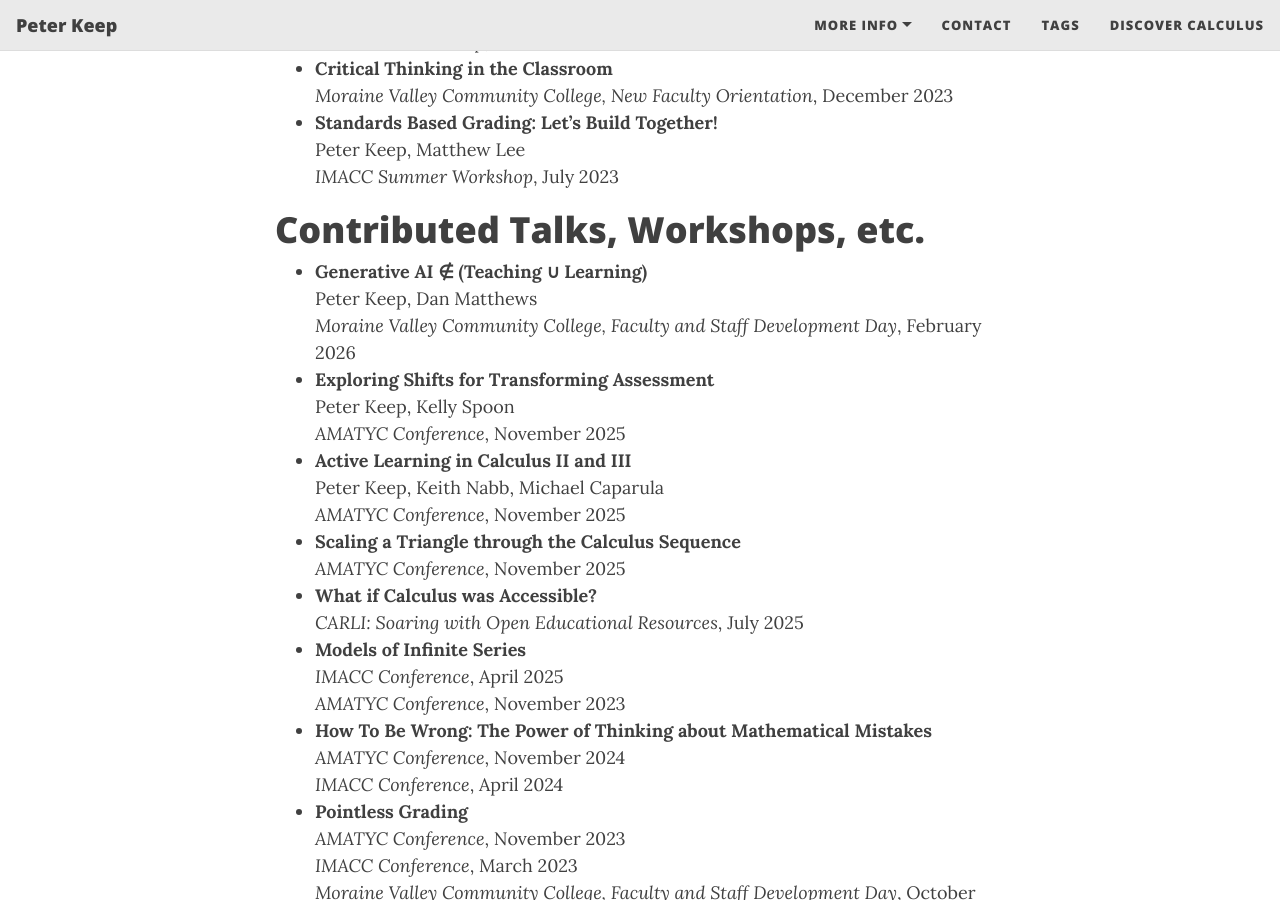
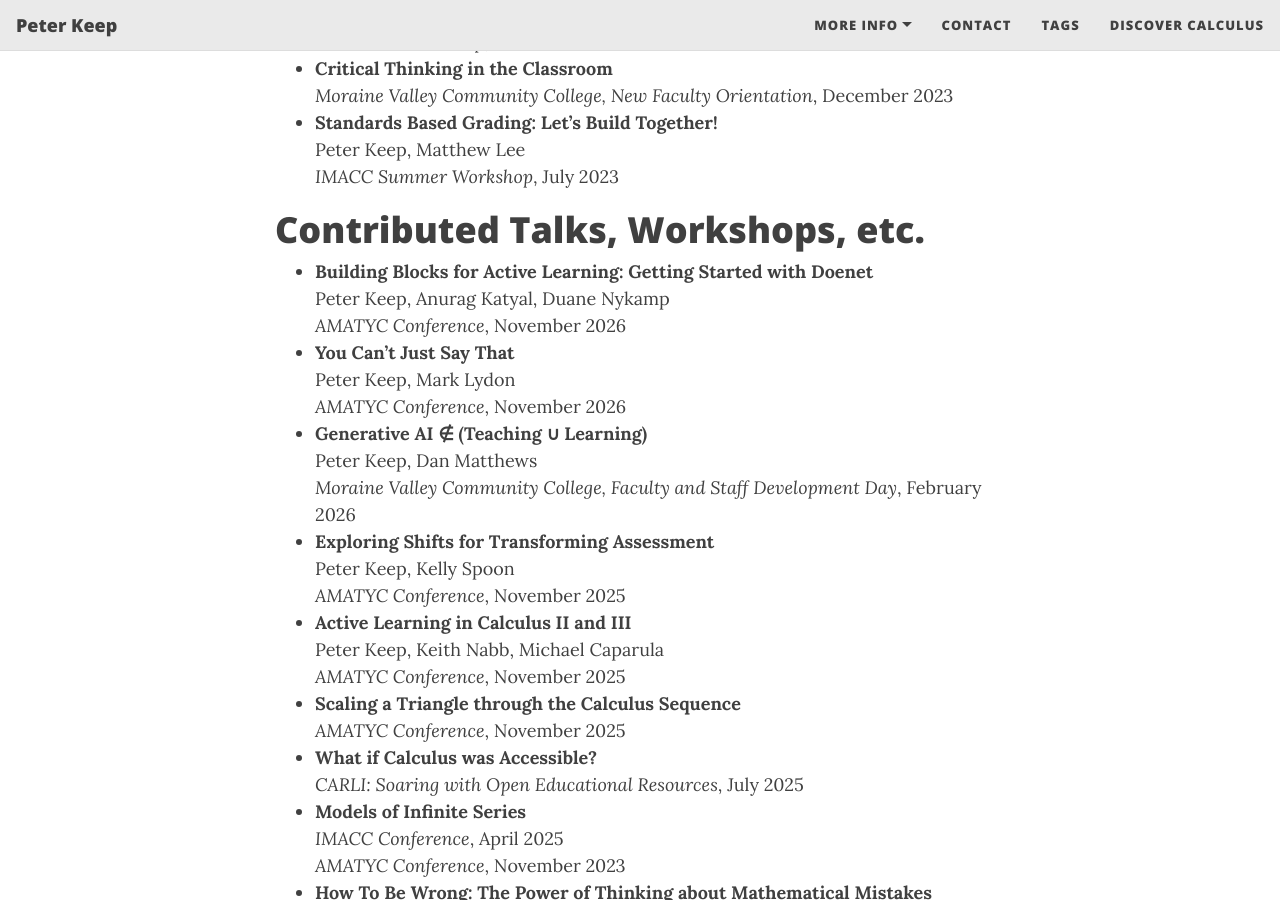
Before and after one commit to peterkeep/peterkeep.github.io, a Jekyll site: the page built from talks.md, in a window 1280 px wide and 900 px high, scrolled down 1127 px. Built offline with Jekyll 4.4.1, drawn with Linux system fonts in a browser that asks for light colours.

Commit message:
Updated talks for AMATYC 2026

```diff
--- a/talks.md
+++ b/talks.md
@@ -33,6 +33,12 @@ Peter Keep, Matthew Lee\\
 
 # Contributed Talks, Workshops, etc.
 
+* **Building Blocks for Active Learning: Getting Started with Doenet**\\
+Peter Keep, Anurag Katyal, Duane Nykamp\\
+*AMATYC Conference*, November 2026
+* **You Can't Just Say That**\\
+Peter Keep, Mark Lydon\\
+*AMATYC Conference*, November 2026
 * **Generative AI ∉ (Teaching ∪ Learning)**\\
 Peter Keep, Dan Matthews\\
 *Moraine Valley Community College, Faculty and Staff Development Day*, February 2026
```
Also changed, not shown: 1 other file.
